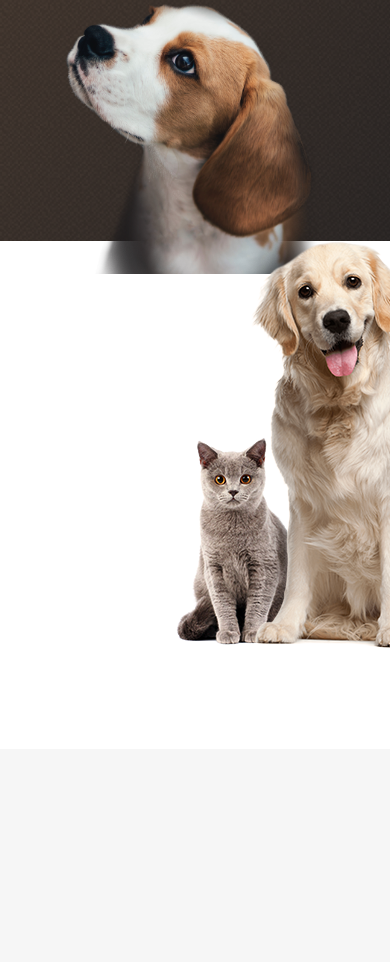
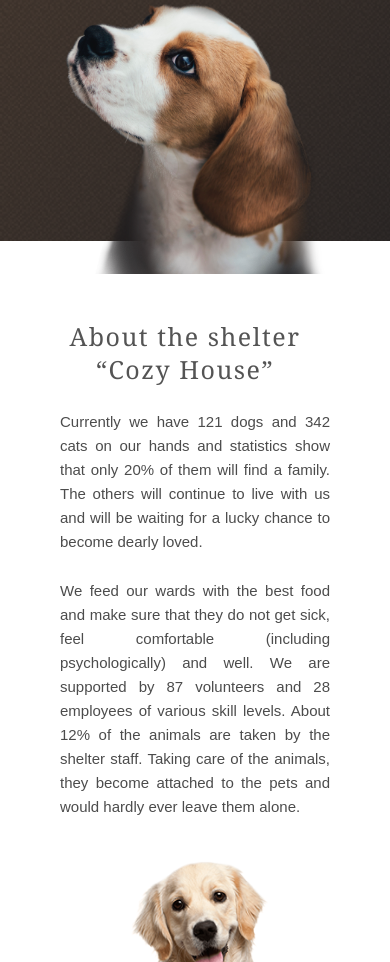
Before and after one commit to toriiy/html-project, a plain HTML site: page adaptation/index.html in a window 390 px wide. Shown: the part 582-1544 px from the top of the page. Drawn offline with Linux system fonts and the light colour scheme.

Commit message:
did the second part of project

```diff
--- a/adaptation/style-mobile.css
+++ b/adaptation/style-mobile.css
@@ -50,4 +50,33 @@
         object-fit: cover;
     }
 
+    /*ARTICLE*/
+    article {
+        width: 300px;
+        height: 974px;
+        margin: 0 auto 42px auto;
+        padding: 0;
+        flex-direction: column-reverse;
+        gap: 42px;
+    }
+
+    article > img {
+        width: 260px;
+        height: 353.6px;
+        object-fit: cover;
+    }
+
+    article > div > h2 {
+        text-align: center;
+        font-size: 25px;
+        letter-spacing: 1.5px;
+        width: 250px;
+    }
+
+    article > div > p {
+        width: 270px;
+        text-align: justify;
+    }
+
+
 }
```
